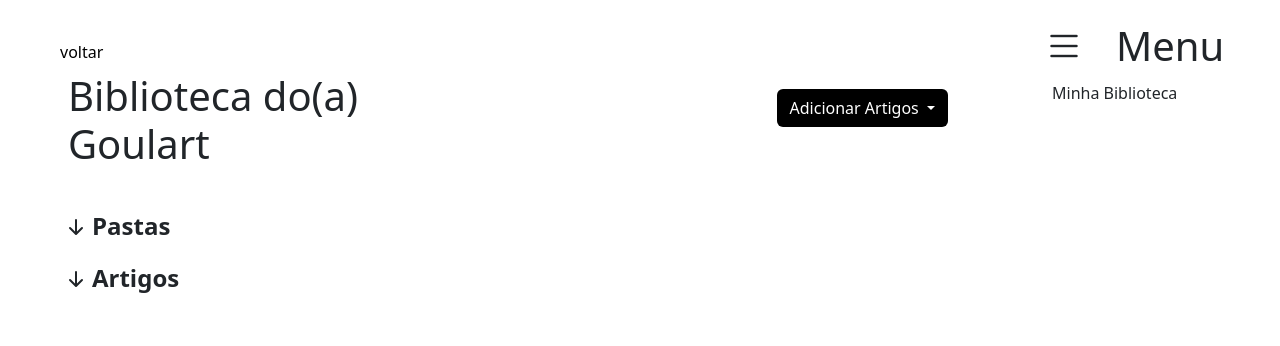
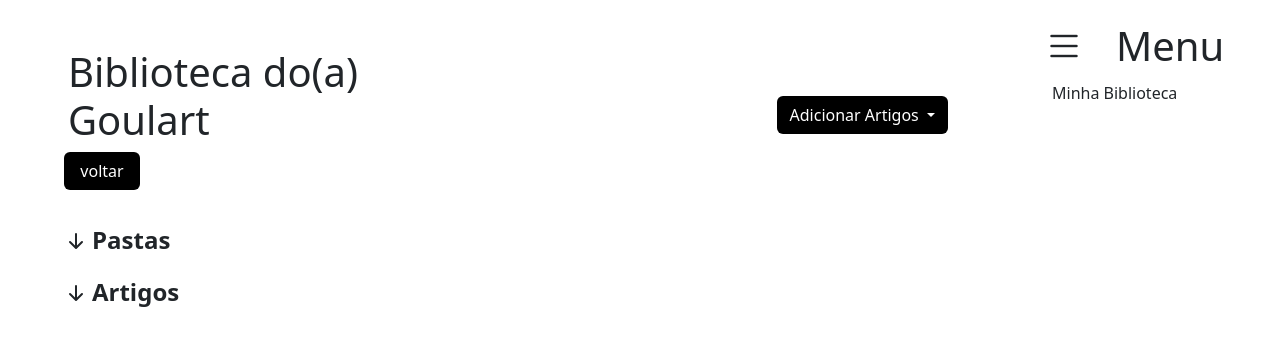
Before and after one commit to CASART-devs/ArtOrganizer, a PHP site: page /artorganizer-original/view/home.php in a window 1280 px wide. Shown: the part 74-420 px from the top of the page. Run offline with PHP 8.4, Linux system fonts and the light colour scheme; a user stored in the database is signed in; data comes from the database, SQL or seed files in the repository.

Commit message:
ART-17 btn voltar
Estilizar botão “Voltar” dentro das pastas.

deixar padronizado como outros botões.

```diff
--- a/view/home.php
+++ b/view/home.php
@@ -139,13 +139,14 @@ if (isset($_SESSION['id_pasta'])) {
                         <div class="mb-3">
                             <label for="" class="form-label">Artigo</label>
                             <input type="file" class="form-control" name="artigo" id="artigo" placeholder="" aria-describedby="fileHelpId" ">
-                            <div id="fileHelpId" class="form-text">Insira o artigo .pdf</div>
+                            <div id=" fileHelpId" class="form-text">Insira o artigo .pdf
+                        </div>
                     </div>
 
             </div>
             <div class="modal-footer">
                 <button type="button" class="btn btn-secondary" data-bs-dismiss="modal">Fechar</button>
-                        <button type="submit" class="btn button" >Adicionar</button>
+                <button type="submit" class="btn button">Adicionar</button>
             </div>
             </form>
         </div>
@@ -387,13 +388,14 @@ if (isset($_SESSION['id_pasta'])) {
                 <div class="row my-4" id="head">
                     <div class="col">
                         <div class="row">
-                            <?php if(isset($_SESSION['id_pasta'])){ ?>
-                                <a type="button" id="btnVoltar" href="voltar.php"> voltar </a>
-                            <?php } ?>
+
                             <span class="h1 m-2">Biblioteca
                                 <?php print " do(a) " . $_SESSION['Nick']; ?>
 
                             </span>
+                            <?php if (isset($_SESSION['id_pasta'])) { ?>
+                                <a type="button" id="btnVoltar"  class="btn button col-2 mx-3" href="voltar.php"> voltar </a>
+                            <?php } ?>
                             <div class="row">
                             </div>
 
@@ -477,15 +479,16 @@ if (isset($_SESSION['id_pasta'])) {
                         <div class="row" id="pastas">
 
                             <!-- mostra as pastas que do  usuario -->
-                            <?php if(!(isset($_SESSION['id_pasta']))){?>
+                            <?php if (!(isset($_SESSION['id_pasta']))) { ?>
                                 <?php foreach ($rowsPasta as $pasta) {
                                     if ($pasta['nome_pasta'] != 'root') { ?>
 
                                         <form method="post" action="pegarSessao.php" class="col m-2">
-                                    <button type="submit" name="id_pasta" value="<?php echo $pasta['id']; ?>" class="btn button container btnPasta"><?php echo $pasta['nome_pasta'];?></button>
+                                            <button type="submit" name="id_pasta" value="<?php echo $pasta['id']; ?>" class="btn button container btnPasta"><?php echo $pasta['nome_pasta']; ?></button>
                                         </form>
                             <?php }
-                            }} ?>
+                                }
+                            } ?>
 
 
                         </div>
```
Lines whose indentation alone changed are shown as unchanged.
